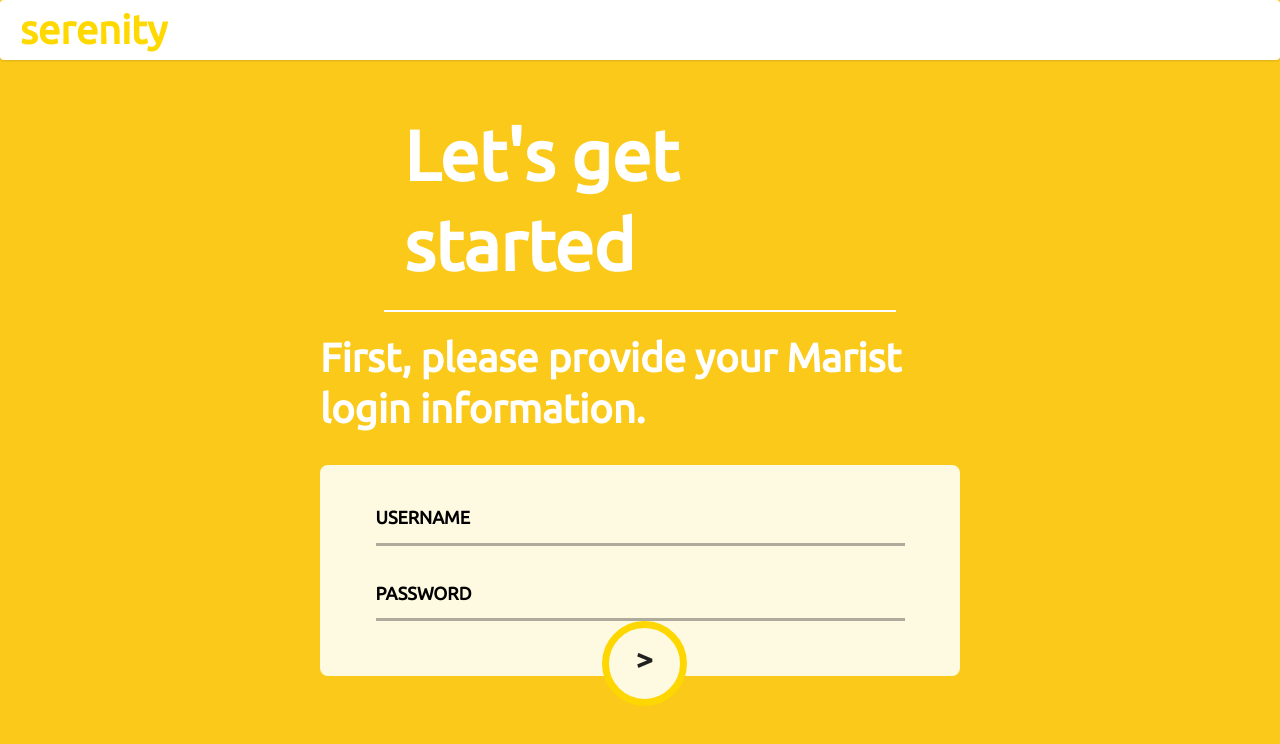
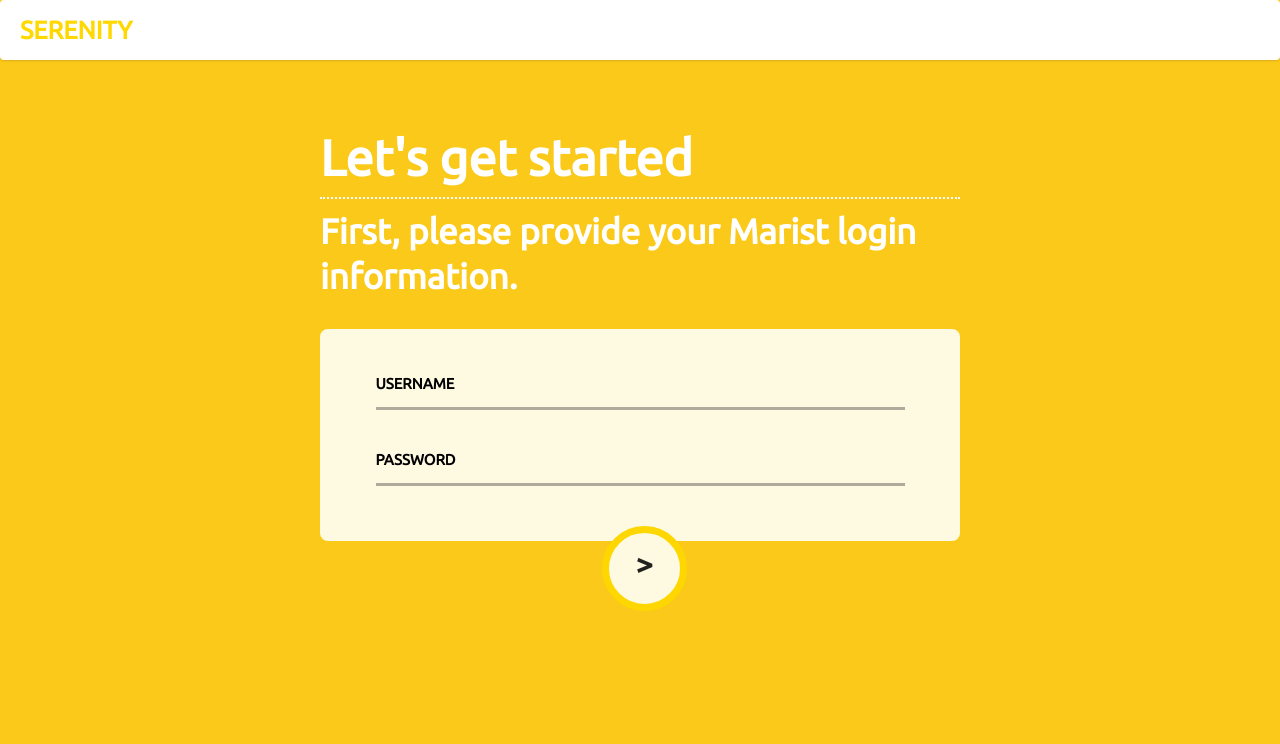
Before and after one commit to serenity-marist/serenity, a plain HTML site: page templates/login.html in a window 1280 px wide. Drawn offline with nearby package versions, Linux system fonts and the light colour scheme.

Commit message:
changes to spacing css

```diff
--- a/static/css/style.css
+++ b/static/css/style.css
@@ -4,32 +4,21 @@ html, body{
   min-height: 100% !important;
   background-color: #fbc919;
   font-family: 'Ubuntu', sans-serif !important;
-
-
-
 }
-
-
-
 
 .main-content-wrapper{
   width:100%;
   height:100%;
   background-color: #fbc919;
   font-family: 'Ubuntu', sans-serif;
-
 }
-
 
 .main-content{
   height:100%;
-
-
 }
 
 .main-content h1, h2{
   font-family: 'Ubuntu', sans-serif;
-
 }
 
 .ui.menu.main-head{
@@ -39,35 +28,39 @@ html, body{
 }
 
 .ui.menu.main-head .main{
-  font-size: 40px;
+  font-size: 25px;
   margin: 10px;
   color:  #ffd800;
-  font-family: 'Ubuntu', sans-serif;
+  font-family: 'Ubuntu';
   font-weight: bolder;
 
 }
 
 .main-content .content-login{
   margin: 30px auto;
+  padding-top: 2.5em;
 }
+
 .content-login h1{
-  font-size:70px;
+  font-size: 50px;
   color: white;
-  padding: 20px;
+  padding-bottom: 8px;
 }
+
 .content-login h2{
-  font-size:40px;
+  font-size: 35px;
   color: white;
   word-wrap: break-word;
   width:50%;
   margin: 0 auto;
-  padding-top:20px;
+  padding-top:10px;
+  font-weight: bolder;
 }
 
 .header-start{
-  width:40%;
-margin: 0 auto;
-  border-bottom: 2px solid white;
+  width: 50%;
+  margin: 0 auto;
+  border-bottom: 2px dotted white;
 
 }
 .login-wrapper{
@@ -81,11 +74,7 @@ margin: 0 auto;
   padding: 15px;
   border-radius: 8px;
   font-family: 'Ubuntu', sans-serif;
-
-
 }
-
-
 
 .floating-input{
   padding: 10px;
@@ -98,8 +87,8 @@ margin: 0 auto;
   position: absolute;
   font-family: 'Ubuntu', sans-serif;
   color: black;
-  font-size: 18px;
-  margin-top: -13px;
+  font-size: 15px;
+  margin-top: -10px;
   transition: all .2s cubic-bezier(0.4, 0, 0.2, 1);;
   cursor: text;
   margin-left: 0;
@@ -147,9 +136,9 @@ margin: 0 auto;
 
 .land-p{
   font-weight: bolder;
-  font-size: 35px;
+  font-size: 30px;
   color: black;
-  padding-bottom:20px;
+  padding-bottom:10px;
 }
 
 
--- a/templates/login.html
+++ b/templates/login.html
@@ -15,14 +15,12 @@
 <div class="main-content-wrapper">
   <div class="ui menu main-head">
     <a class=" main">
-      serenity
+      SERENITY
     </a>
   </div>
   <div class="main-content">
     <div class="content-login">
-        <div class="header-start">
-            <h1> Let's get started </h1>
-        </div>
+      <div class="header-start"> <h1>Let's get started</h1> </div>
       <h2>First, please provide your Marist login information.</h2>
     </div>
 
@@ -36,24 +34,15 @@
         <div class="floating-input">
           <label>PASSWORD</label>
           <input type="password" name="password">
-
-
+        </div>
       <div id="submitBtn" class="circle-btn" type ="submit">
       <p btn-content> > </p>
       </div>
-
       </form>
       </div>
     </div>
-
-
+  </div>
 </div>
 
-</div>
-
-
-
 </body>
-
-
 </html>
```
Also changed, not shown: templates/landing.html (+15 -25 lines), 1 other file. Lines whose indentation alone changed are shown as unchanged.
